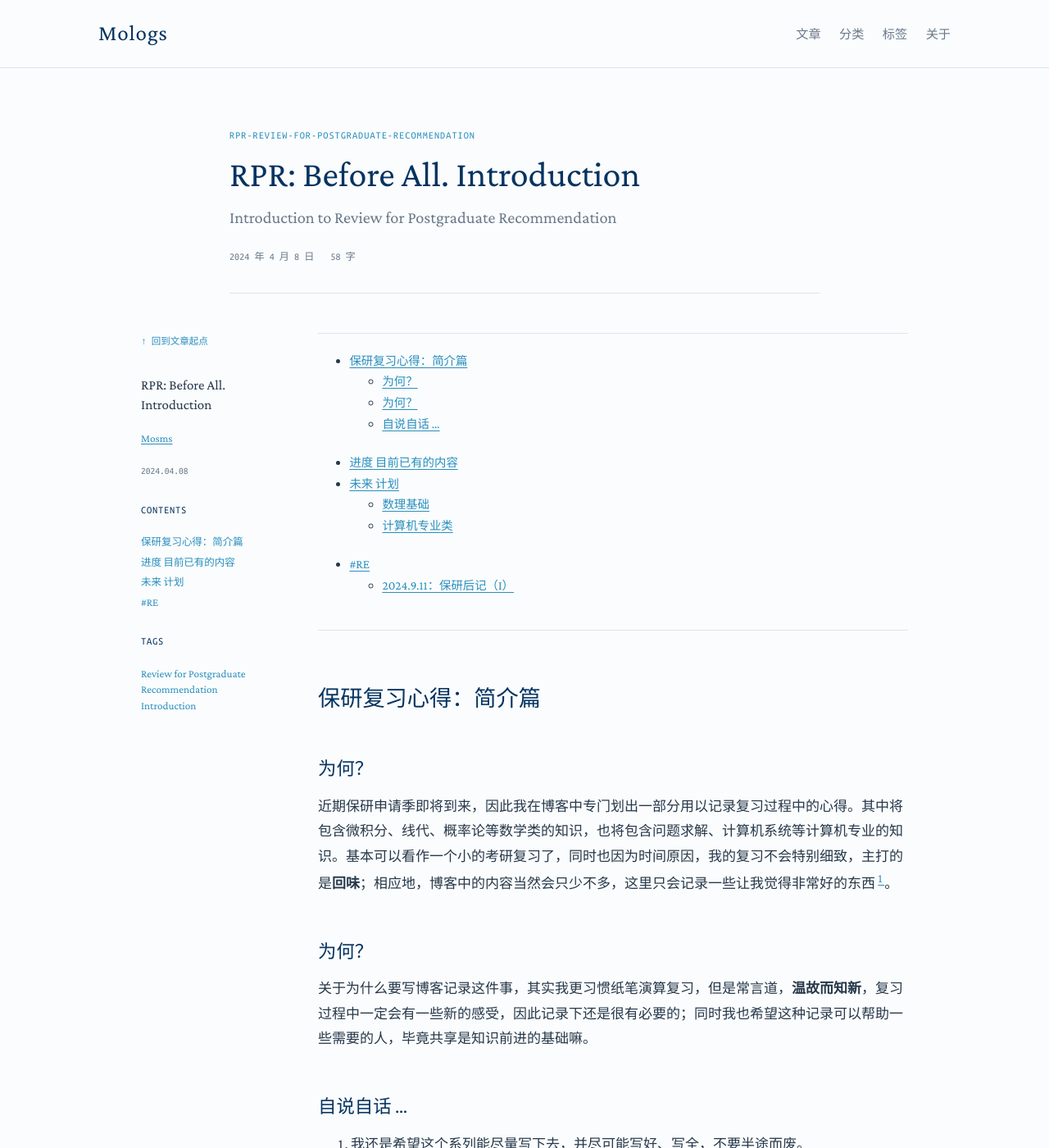
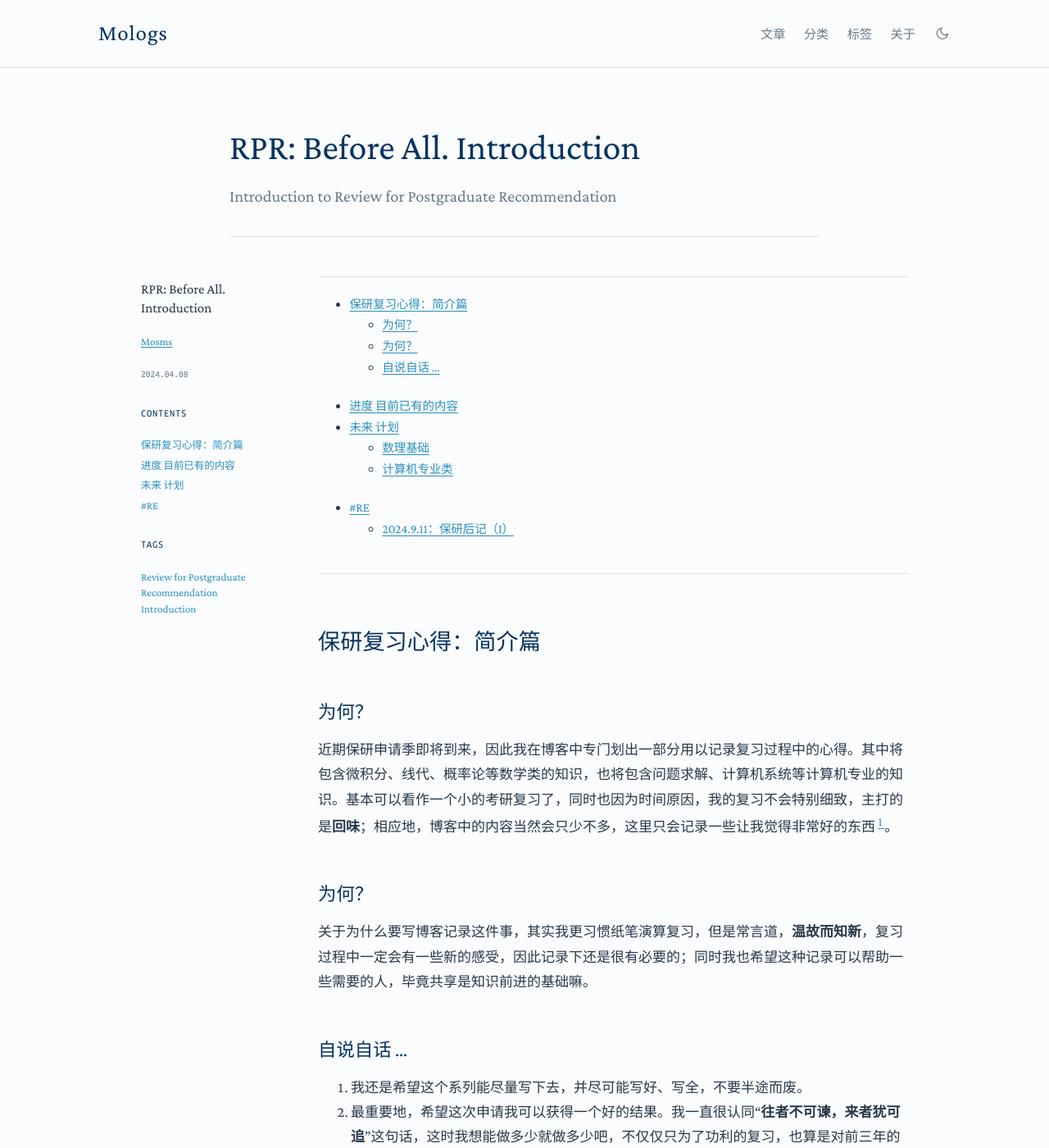
Before and after one commit to Mosms/Mologs, a Jekyll site: the page built from _posts/RPR/2024-04-08-RPR-Intro.md, in a window 1280 px wide and 1400 px high. Shown: the whole window at 82% size. Built offline with Jekyll 4.4.1, drawn with Linux system fonts in a browser that asks for light colours; some web fonts are replaced.

Commit message:
Dark Mode Added.

```diff
--- a/_includes/head.html
+++ b/_includes/head.html
@@ -1,6 +1,15 @@
 <meta charset="utf-8">
 <meta name="viewport" content="width=device-width, initial-scale=1">
 <meta name="color-scheme" content="light dark">
+<script>
+(function () {
+  try {
+    var saved = localStorage.getItem('mologs-theme');
+    var theme = saved || (matchMedia('(prefers-color-scheme: dark)').matches ? 'dark' : 'light');
+    document.documentElement.setAttribute('data-theme', theme);
+  } catch (error) {}
+}());
+</script>
 {% seo %}
 {% assign asset_version = site.time | date: '%s' %}
 <link rel="icon" href="{{ '/assets/images/mologo.png' | relative_url }}">
@@ -24,3 +33,4 @@
 <script defer src="{{ '/assets/mathjax/tex-mml-chtml-mathjax-newcm.js' | relative_url }}?v={{ asset_version }}"></script>
 {% endif %}
 <script defer src="{{ '/assets/javascripts/cjk-spacing.js' | relative_url }}?v={{ asset_version }}"></script>
+<script defer src="{{ '/assets/javascripts/theme-toggle.js' | relative_url }}?v={{ asset_version }}"></script>
--- a/_includes/site-header.html
+++ b/_includes/site-header.html
@@ -6,6 +6,15 @@
       <a href="{{ '/blog/categories/' | relative_url }}">分类</a>
       <a href="{{ '/blog/tags/' | relative_url }}">标签</a>
       <a href="{{ '/about/' | relative_url }}">关于</a>
+      <button class="theme-toggle" type="button" aria-label="切换至暗色主题" title="切换至暗色主题">
+        <svg class="theme-icon theme-icon-moon" viewBox="0 0 24 24" aria-hidden="true">
+          <path d="M21 12.79A9 9 0 1 1 11.21 3 7 7 0 0 0 21 12.79Z"></path>
+        </svg>
+        <svg class="theme-icon theme-icon-sun" viewBox="0 0 24 24" aria-hidden="true">
+          <circle cx="12" cy="12" r="4"></circle>
+          <path d="M12 2v2M12 20v2M4.93 4.93l1.42 1.42M17.66 17.66l1.41 1.41M2 12h2M20 12h2M4.93 19.07l1.42-1.42M17.66 6.34l1.41-1.41"></path>
+        </svg>
+      </button>
     </nav>
   </div>
 </header>
--- a/_layouts/post.html
+++ b/_layouts/post.html
@@ -3,19 +3,13 @@
 ---
 <article id="post-start" class="post page-shell" itemscope itemtype="https://schema.org/BlogPosting">
   <header class="post-header">
-    <p class="eyebrow">{% for category in page.categories %}{% assign category_slug = category | slugify %}<a href="{{ '/blog/categories/#' | append: category_slug | relative_url }}">{{ category }}</a>{% unless forloop.last %} / {% endunless %}{% endfor %}</p>
     <h1 itemprop="headline">{{ page.title }}</h1>
     {% if page.description %}<p class="dek" itemprop="description">{{ page.description }}</p>{% endif %}
-    <div class="post-meta">
-      <time datetime="{{ page.date | date_to_xmlschema }}" itemprop="datePublished">{{ page.date | date: '%Y 年 %-m 月 %-d 日' }}</time>
-      <span>{{ content | strip_html | number_of_words }} 字</span>
-      {% if page.last_updated %}<span>更新于 {{ page.last_updated }}</span>{% endif %}
-    </div>
   </header>
 
   <div class="post-grid">
     <aside class="post-aside" aria-label="文章标签">
-      <a class="aside-top-link" href="#post-start">↑ 回到文章起点</a>
+      <!-- <a class="aside-top-link" href="#post-start">↑ 回到文章起点</a> -->
       <div class="aside-section">
         <p class="aside-post-title">{{ page.title }}</p>
         <p><a href="https://mosms.github.io/" rel="author">Mosms</a></p>
--- /dev/null
+++ b/assets/javascripts/theme-toggle.js
@@ -0,0 +1,41 @@
+(function () {
+  'use strict';
+
+  var storageKey = 'mologs-theme';
+  var root = document.documentElement;
+  var toggle = document.querySelector('.theme-toggle');
+  var systemTheme = window.matchMedia('(prefers-color-scheme: dark)');
+
+  if (!toggle) return;
+
+  function currentTheme() {
+    return root.getAttribute('data-theme') || (systemTheme.matches ? 'dark' : 'light');
+  }
+
+  function updateButton() {
+    var dark = currentTheme() === 'dark';
+    var label = dark ? '切换至亮色主题' : '切换至暗色主题';
+    toggle.setAttribute('aria-label', label);
+    toggle.setAttribute('title', label);
+    toggle.setAttribute('aria-pressed', String(dark));
+  }
+
+  toggle.addEventListener('click', function () {
+    var next = currentTheme() === 'dark' ? 'light' : 'dark';
+    root.setAttribute('data-theme', next);
+    try {
+      localStorage.setItem(storageKey, next);
+    } catch (error) {}
+    updateButton();
+  });
+
+  systemTheme.addEventListener('change', function (event) {
+    try {
+      if (localStorage.getItem(storageKey)) return;
+    } catch (error) {}
+    root.setAttribute('data-theme', event.matches ? 'dark' : 'light');
+    updateButton();
+  });
+
+  updateButton();
+}());
--- a/assets/stylesheets/main.scss
+++ b/assets/stylesheets/main.scss
@@ -17,6 +17,7 @@
 a{color:var(--link);text-decoration-thickness:.06em;text-underline-offset:.18em}a:hover{color:var(--navy)}
 .skip-link{position:absolute;left:-9999px}.skip-link:focus{left:1rem;top:1rem;z-index:10;background:var(--paper);padding:.5rem}
 .site-header{border-bottom:1px solid var(--line)}.header-inner,.footer-inner{max-width:var(--wide);margin:auto;padding:1.15rem 1.5rem;display:flex;align-items:center;justify-content:space-between;gap:2rem}.wordmark{font-family:"Liu Gong Quan Local","Crimson Pro CJK",serif;font-size:1.6rem;color:var(--navy);text-decoration:none;letter-spacing:.03em}.site-header nav{display:flex;gap:1.4rem;font-size:.95rem}.site-header nav a{color:var(--muted);text-decoration:none}.site-header nav a:hover{color:var(--link)}
+.theme-toggle{appearance:none;border:0;background:transparent;color:var(--muted);cursor:pointer;display:inline-grid;place-items:center;padding:0 .1rem}.theme-toggle:hover{color:var(--link)}.theme-toggle:focus-visible{outline:1px solid var(--link);outline-offset:.3rem}.theme-icon{width:1.1rem;height:1.1rem;fill:none;stroke:currentColor;stroke-width:1.7;stroke-linecap:round;stroke-linejoin:round}.theme-icon-sun{display:none}:root[data-theme="dark"] .theme-icon-moon{display:none}:root[data-theme="dark"] .theme-icon-sun{display:block}
 .site-main{min-height:70vh}.page-shell{max-width:var(--wide);margin:0 auto;padding:4.5rem 1.5rem}.intro{padding-top:7rem;padding-bottom:6rem}.eyebrow{margin:0 0 .65rem;color:var(--muted);font-family:"Ubuntu Mono Local",monospace;font-size:.77rem;letter-spacing:.08em;text-transform:uppercase}.eyebrow a{text-decoration:none}.intro h1,.page-header h1,.post-header h1{font-family:"Liu Gong Quan Local","Crimson Pro CJK",serif;color:var(--navy);font-weight:400;line-height:1.15}.intro h1{font-size:clamp(2.8rem, 8vw, 5.5rem);margin:0 0 1rem}.intro-copy{max-width:39rem;font-size:1.35rem;line-height:1.65;margin:0}.intro-links{font-size:.95rem;margin-top:1.5rem}.intro-links span{color:var(--line);margin:0 .4rem}
 .latest{padding-top:0}.section-heading{display:flex;justify-content:space-between;align-items:baseline;border-bottom:1px solid var(--navy);margin-bottom:0}.section-heading h2{font-family:"Qingniao JianKai Local","Crimson Pro CJK",serif;color:var(--navy);font-weight:400}.post-list{list-style:none;padding:0;margin:0}.post-row{display:grid;grid-template-columns:7rem 1fr;gap:1.5rem;padding:1.6rem 0;border-bottom:1px solid var(--line)}.post-row>time,.compact-list time{font-family:"Ubuntu Mono Local",monospace;color:var(--muted);font-size:.78rem}.post-row h3{font-family:"Qingniao JianKai Local","Crimson Pro CJK",serif;font-size:1.45rem;font-weight:400;line-height:1.3;margin:0}.post-row h3 a{color:var(--navy);text-decoration:none}.post-row p{margin:.35rem 0 0;color:var(--muted);font-size:.95rem}.post-row .post-taxonomy{font-family:"Ubuntu Mono Local",monospace;font-size:.72rem}.post-taxonomy a{text-decoration:none}.archive-list{margin-top:2rem}
 .page-content{max-width:var(--measure)}.page-header,.post-header{border-bottom:1px solid var(--line);padding-bottom:2rem;margin-bottom:3rem}.page-header h1,.post-header h1{font-family:"Qingniao JianKai Local","Crimson Pro CJK",serif;font-size:clamp(2.4rem,7vw,4.6rem);margin:.15rem 0}.post-header{max-width:var(--measure);margin:0 auto 3rem}.dek{font-size:1.2rem;color:var(--muted);margin:.8rem 0 0}.post-meta{display:flex;flex-wrap:wrap;gap:.5rem 1.25rem;margin-top:1.3rem;color:var(--muted);font-family:"Ubuntu Mono Local",monospace;font-size:.76rem}
@@ -32,6 +33,7 @@
 .intro .eyebrow{margin-bottom:1.15rem}.intro h1{margin-bottom:1.6rem}.intro-copy{font-family:"Liu Gong Quan Local","Crimson Pro CJK","KaiTi","STKaiti",serif;font-weight:400}.intro .intro-links{margin-top:2rem}
 .page-header h1,.post-header h1{font-size:clamp(2rem,5vw,3.4rem)}
 .post-header h1{font-size:clamp(1.6rem,4vw,2.6rem)}
+.post-header h1{margin-top:0}.post-header .dek{margin-top:1.15rem}
 .post-aside{position:sticky;top:6rem;align-self:start}
 .aside-top-link{display:inline-block;margin-bottom:1.8rem;font-family:"Ubuntu Mono Local",monospace;font-size:.72rem;text-decoration:none}.aside-section{margin-bottom:1.8rem}.aside-post-title{color:var(--ink);font-family:"Qingniao JianKai Local","Crimson Pro CJK",serif;font-size:1rem;line-height:1.45}.aside-date{color:var(--muted);font-family:"Ubuntu Mono Local",monospace;font-size:.72rem}.aside-highlight{border-left:1px solid var(--line);padding-left:.8rem}.aside-highlight p:last-child{color:var(--ink);font-size:.85rem;line-height:1.65}.aside-toc ol{margin:0}.aside-toc li{margin:.4rem 0}.aside-toc a{display:block;line-height:1.45;text-decoration:none}
 .post-row h3{font-size:1.25rem}
@@ -41,4 +43,7 @@
 mjx-container,mjx-container *{-webkit-user-select:text;user-select:text}
 @media(max-width:760px){body{font-size:16px}.header-inner{align-items:flex-start}.site-header nav{gap:.75rem;flex-wrap:wrap;justify-content:flex-end}.page-shell{padding:3rem 1.15rem}.intro{padding-top:5rem;padding-bottom:4rem}.post-row{grid-template-columns:1fr;gap:.3rem}.post-grid{display:block}.post-aside{display:none}.post-nav{grid-template-columns:1fr}.post-nav a:last-child{text-align:left}.compact-list li{grid-template-columns:1fr;gap:0}.footer-inner{align-items:flex-start;flex-direction:column;gap:.25rem}}
 @media(prefers-color-scheme:dark){:root{--paper:#20212b;--ink:#dadbdf;--muted:#a7b0bd;--navy:#6fc8ef;--link:#3eb7f0;--line:#39414e;--soft:#2b2d38;--code:#151b24}a:hover{color:#8bd8f7}}
+:root[data-theme="light"]{color-scheme:light;--paper:#fbfcfd;--ink:#26384a;--muted:#68798a;--navy:#043361;--link:#288fbd;--line:#dce5eb;--soft:#f1f5f7;--code:#183048}
+:root[data-theme="dark"]{color-scheme:dark;--paper:#20212b;--ink:#dadbdf;--muted:#a7b0bd;--navy:#6fc8ef;--link:#3eb7f0;--line:#39414e;--soft:#2b2d38;--code:#151b24}
+:root[data-theme="dark"] a:hover{color:#8bd8f7}
 @media print{.site-header,.site-footer,.post-aside,.post-nav{display:none}.page-shell{padding:0}.post-grid{display:block}body{background:#fff;color:#222}}
```
